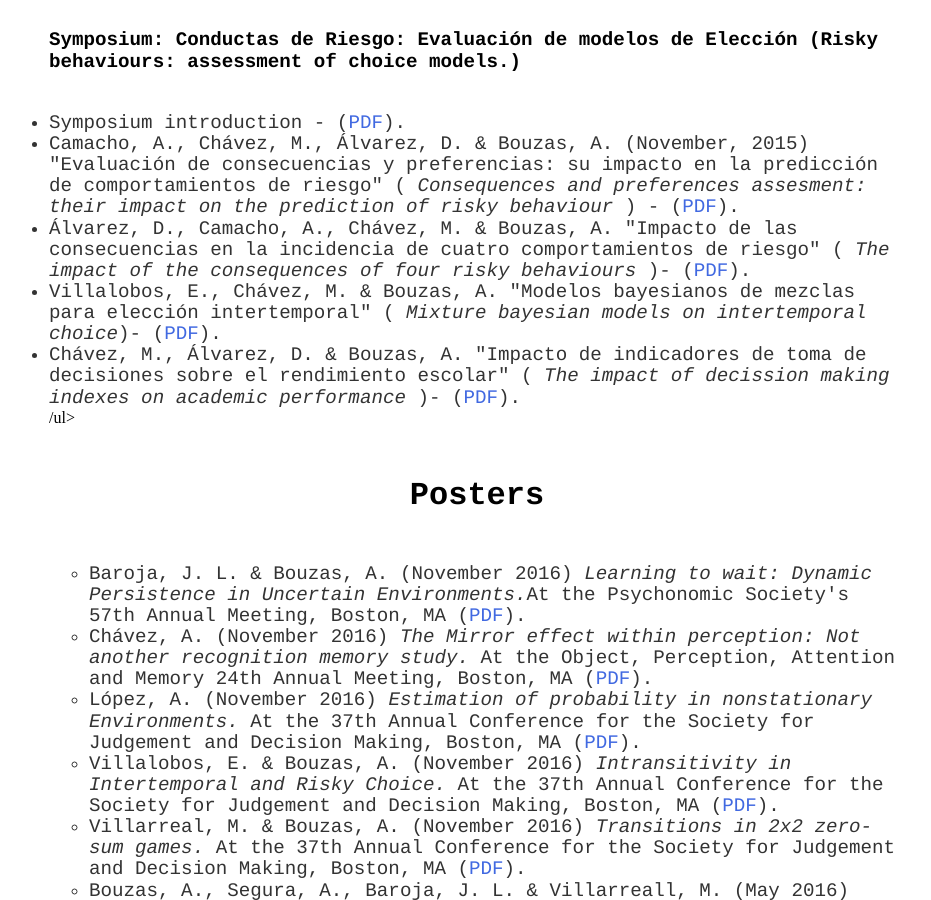
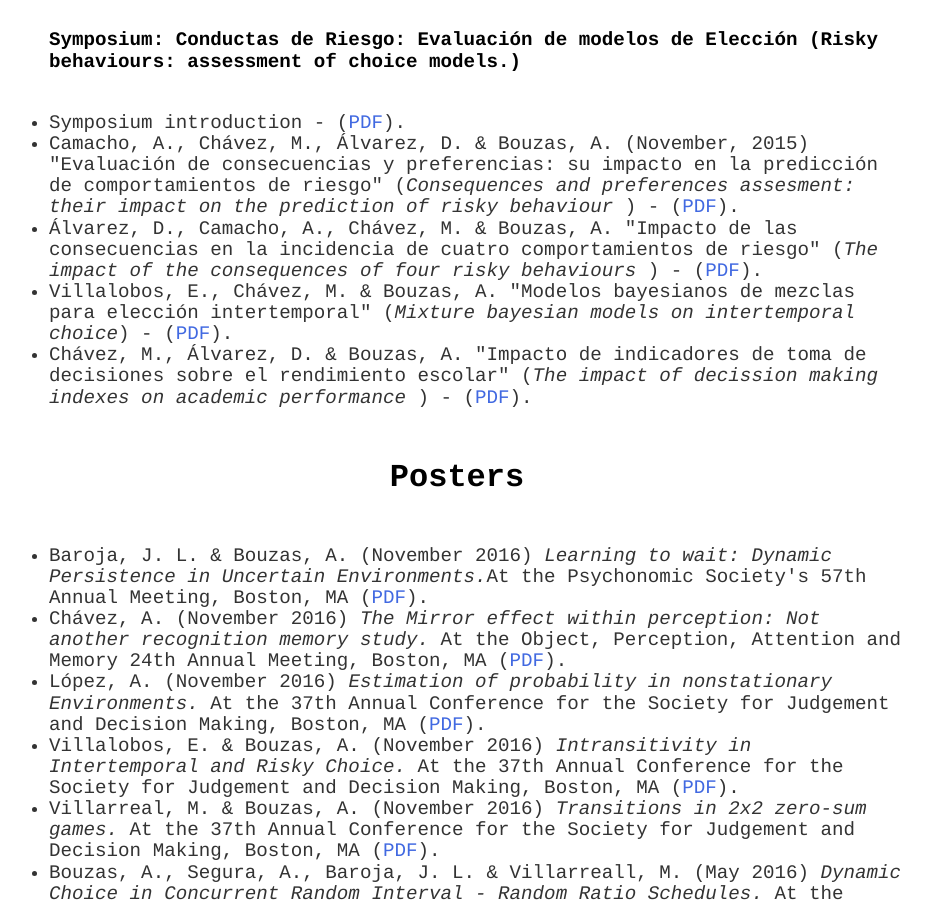
Before and after one commit to BouzasLab25/bouzaslab25.github.io, a Jekyll site: the page built from publications/index.html, in a window 1280 px wide and 900 px high, scrolled down 2239 px. Shown: the whole window, without its empty margins (183-1114 px from the left). Built offline with Jekyll 4.4.1, drawn with Linux system fonts in a browser that asks for light colours.

```diff
--- a/publications/index.html
+++ b/publications/index.html
@@ -58,11 +58,11 @@
 	<h4> Symposium: Conductas de Riesgo: Evaluación de modelos de Elección (Risky behaviours: assessment of choice models.)</h4>
 
 	<li class='ho' >Symposium introduction - (<a class='link' href="/presentations/SimposioRiesgoSINCA.pdf">PDF</a>).</li>
-	<li class='ho' >Camacho, A., Chávez, M., Álvarez, D. & Bouzas, A. (November, 2015) "Evaluación de consecuencias y preferencias: su impacto en la predicción de comportamientos de riesgo" (<i> Consequences and preferences assesment: their impact on the prediction of risky behaviour </i>) - (<a class='link' href="/presentations/SINCA-V_Alejandra.pdf">PDF</a>).</li>
-	<li class='ho' > Álvarez, D., Camacho, A., Chávez, M. & Bouzas, A. "Impacto de las consecuencias en la incidencia de cuatro comportamientos de riesgo" (<i> The impact of the consequences of four risky behaviours </i>)- (<a class='link' href="/presentations/SINCA-V_Diana.pdf">PDF</a>).</li>
-	<li class='ho' > Villalobos, E., Chávez, M. & Bouzas, A. "Modelos bayesianos de mezclas para  elección intertemporal" (<i> Mixture bayesian models on intertemporal choice</i>)- (<a class='link' href="/presentations/SINCA-V_Elena.pdf">PDF</a>). </li>
-	<li class='ho' > Chávez, M., Álvarez, D. & Bouzas, A. "Impacto de indicadores de toma de decisiones sobre el rendimiento escolar"   (<i> The impact of decission making indexes on academic performance </i>)- (<a class='link' href="/presentations/SINCA-V_Melisa.pdf">PDF</a>).</li>
-	/ul>
+	<li class='ho' >Camacho, A., Chávez, M., Álvarez, D. & Bouzas, A. (November, 2015) "Evaluación de consecuencias y preferencias: su impacto en la predicción de comportamientos de riesgo" (<i>Consequences and preferences assesment: their impact on the prediction of risky behaviour </i>) - (<a class='link' href="/presentations/SINCA-V_Alejandra.pdf">PDF</a>).</li>
+	<li class='ho' > Álvarez, D., Camacho, A., Chávez, M. & Bouzas, A. "Impacto de las consecuencias en la incidencia de cuatro comportamientos de riesgo" (<i>The impact of the consequences of four risky behaviours </i>) - (<a class='link' href="/presentations/SINCA-V_Diana.pdf">PDF</a>).</li>
+	<li class='ho' > Villalobos, E., Chávez, M. & Bouzas, A. "Modelos bayesianos de mezclas para  elección intertemporal" (<i>Mixture bayesian models on intertemporal choice</i>) - (<a class='link' href="/presentations/SINCA-V_Elena.pdf">PDF</a>). </li>
+	<li class='ho' > Chávez, M., Álvarez, D. & Bouzas, A. "Impacto de indicadores de toma de decisiones sobre el rendimiento escolar"   (<i>The impact of decission making indexes on academic performance </i>) - (<a class='link' href="/presentations/SINCA-V_Melisa.pdf">PDF</a>).</li>
+	</ul>
 
 
 			<h3>Posters</h3>
```
